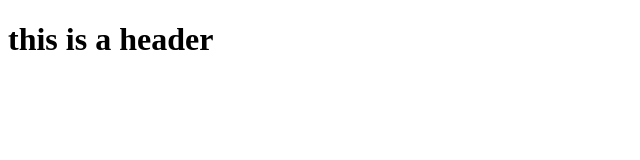
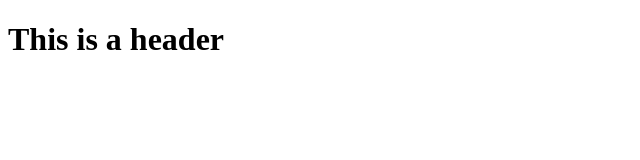
Before and after one commit to SaiSravani-39/rebase2, a plain HTML site: page index.html in a window 1280 px wide. Shown: the whole page, without its empty margins (0-640 px from the left). Drawn offline with Linux system fonts and the light colour scheme.

Commit message:
Update index.html

```diff
--- a/index.html
+++ b/index.html
@@ -7,7 +7,7 @@
 </head>
 <body>
 
-    <h1>this is a header</h1>
+    <h1>This is a header</h1>
 
 </body>
 </html>
```
